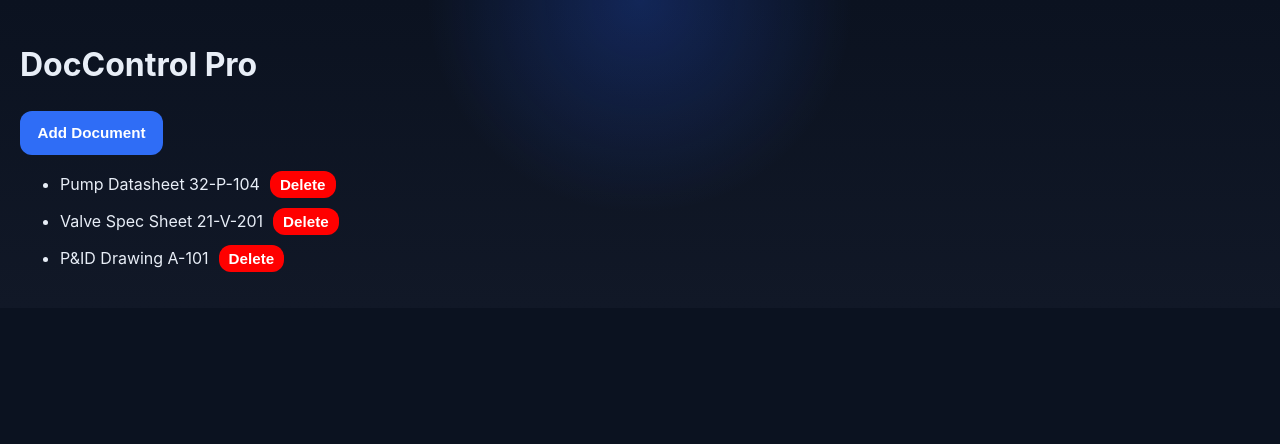
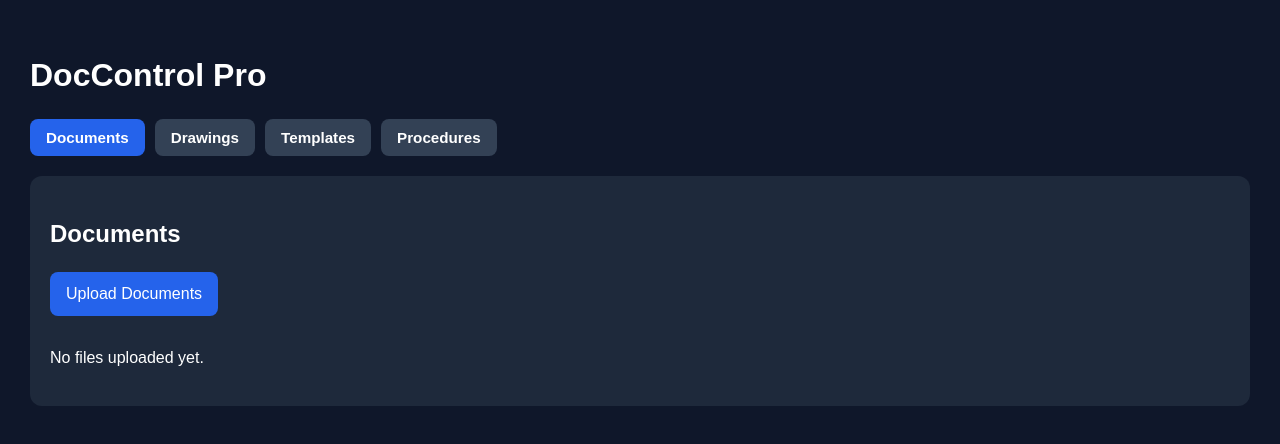
Before and after one commit to kayne776-netizen/DocControl-Pro-5, a React (Vite) app: page / in a window 1280 px wide. Shown: the top 444 px of the page. Built offline with nearby package versions, Linux system fonts and the light colour scheme.

Commit message:
Update App.jsx

```diff
--- a/src/App.jsx
+++ b/src/App.jsx
@@ -1,44 +1,93 @@
-import { useState } from "react"
+import { useState } from "react";
 
 function App() {
-  const [documents, setDocuments] = useState([
-    "Pump Datasheet 32-P-104",
-    "Valve Spec Sheet 21-V-201",
-    "P&ID Drawing A-101"
-  ])
+  const [activeSection, setActiveSection] = useState("Documents");
 
-  // Add a new document
-  const addDocument = () => {
-    const newDoc = `New Document ${documents.length + 1}`
-    setDocuments([...documents, newDoc])
-  }
+  const [documents, setDocuments] = useState([]);
+  const [drawings, setDrawings] = useState([]);
+  const [templates, setTemplates] = useState([]);
+  const [procedures, setProcedures] = useState([]);
 
-  // Delete a document
-  const deleteDocument = (indexToDelete) => {
-    const updatedDocs = documents.filter((_, index) => index !== indexToDelete)
-    setDocuments(updatedDocs)
-  }
+  const handleUpload = (event, sectionSetter, currentSection) => {
+    const files = Array.from(event.target.files);
 
+    const newItems = files.map((file, index) => ({
+      id: Date.now() + index,
+      name: file.name,
+    }));
+
+    sectionSetter([...currentSection, ...newItems]);
+    event.target.value = "";
+  };
+
+  const handleDelete = (id, sectionSetter, currentSection) => {
+    const updatedItems = currentSection.filter((item) => item.id !== id);
+    sectionSetter(updatedItems);
+  };
+
+  const renderSection = (title, items, setItems, inputId) => {
     return (
-    <div style={{ padding: "20px" }}>
-      <h1>DocControl Pro</h1>
+      <div
+        style={{
+          background: "#1e293b",
+          padding: "20px",
+          borderRadius: "12px",
+          marginTop: "20px",
+        }}
+      >
+        <h2>{title}</h2>
 
-      <button onClick={addDocument}>Add Document</button>
+        <label
+          htmlFor={inputId}
+          style={{
+            display: "inline-block",
+            background: "#2563eb",
+            color: "white",
+            padding: "10px 16px",
+            borderRadius: "8px",
+            cursor: "pointer",
+            marginBottom: "15px",
+          }}
+        >
+          Upload {title}
+        </label>
 
-      <ul>
-        {documents.map((doc, index) => (
-          <li key={index} style={{ marginTop: "10px" }}>
-            {doc}
+        <input
+          id={inputId}
+          type="file"
+          multiple
+          style={{ display: "none" }}
+          onChange={(event) => handleUpload(event, setItems, items)}
+        />
+
+        {items.length === 0 ? (
+          <p style={{ marginTop: "15px" }}>No files uploaded yet.</p>
+        ) : (
+          <ul style={{ listStyle: "none", padding: 0, marginTop: "15px" }}>
+            {items.map((item) => (
+              <li
+                key={item.id}
+                style={{
+                  display: "flex",
+                  justifyContent: "space-between",
+                  alignItems: "center",
+                  background: "#334155",
+                  padding: "10px 12px",
+                  borderRadius: "8px",
+                  marginBottom: "10px",
+                }}
+              >
+                <span>{item.name}</span>
 
                 <button
-              onClick={() => deleteDocument(index)}
+                  onClick={() => handleDelete(item.id, setItems, items)}
                   style={{
-                marginLeft: "10px",
-                background: "red",
+                    background: "#dc2626",
                     color: "white",
                     border: "none",
-                padding: "5px 10px",
-                cursor: "pointer"
+                    padding: "8px 12px",
+                    borderRadius: "6px",
+                    cursor: "pointer",
                   }}
                 >
                   Delete
@@ -46,8 +95,84 @@ function App() {
               </li>
             ))}
           </ul>
+        )}
       </div>
-  )
+    );
+  };
+
+  return (
+    <div
+      style={{
+        minHeight: "100vh",
+        background: "#0f172a",
+        color: "white",
+        padding: "30px",
+        fontFamily: "Arial, sans-serif",
+      }}
+    >
+      <h1 style={{ marginBottom: "20px" }}>DocControl Pro</h1>
+
+      <div
+        style={{
+          display: "flex",
+          gap: "10px",
+          flexWrap: "wrap",
+        }}
+      >
+        <button
+          onClick={() => setActiveSection("Documents")}
+          style={buttonStyle(activeSection === "Documents")}
+        >
+          Documents
+        </button>
+
+        <button
+          onClick={() => setActiveSection("Drawings")}
+          style={buttonStyle(activeSection === "Drawings")}
+        >
+          Drawings
+        </button>
+
+        <button
+          onClick={() => setActiveSection("Templates")}
+          style={buttonStyle(activeSection === "Templates")}
+        >
+          Templates
+        </button>
+
+        <button
+          onClick={() => setActiveSection("Procedures")}
+          style={buttonStyle(activeSection === "Procedures")}
+        >
+          Procedures
+        </button>
+      </div>
+
+      {activeSection === "Documents" &&
+        renderSection("Documents", documents, setDocuments, "documents-upload")}
+
+      {activeSection === "Drawings" &&
+        renderSection("Drawings", drawings, setDrawings, "drawings-upload")}
+
+      {activeSection === "Templates" &&
+        renderSection("Templates", templates, setTemplates, "templates-upload")}
+
+      {activeSection === "Procedures" &&
+        renderSection("Procedures", procedures, setProcedures, "procedures-upload")}
+    </div>
+  );
 }
 
-export default App
+function buttonStyle(active) {
+  return {
+    background: active ? "#2563eb" : "#334155",
+    color: "white",
+    border: "none",
+    padding: "10px 16px",
+    borderRadius: "8px",
+    cursor: "pointer",
+    fontWeight: "bold",
+  };
+}
+
+export default App;
```
Lines whose indentation alone changed are shown as unchanged.
